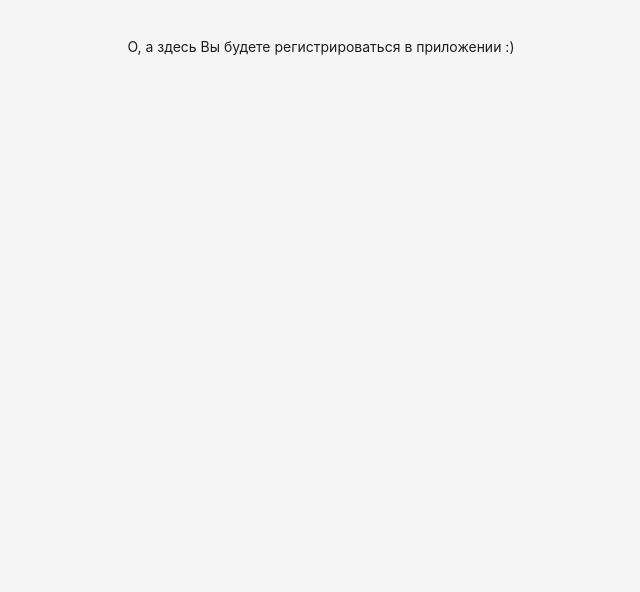
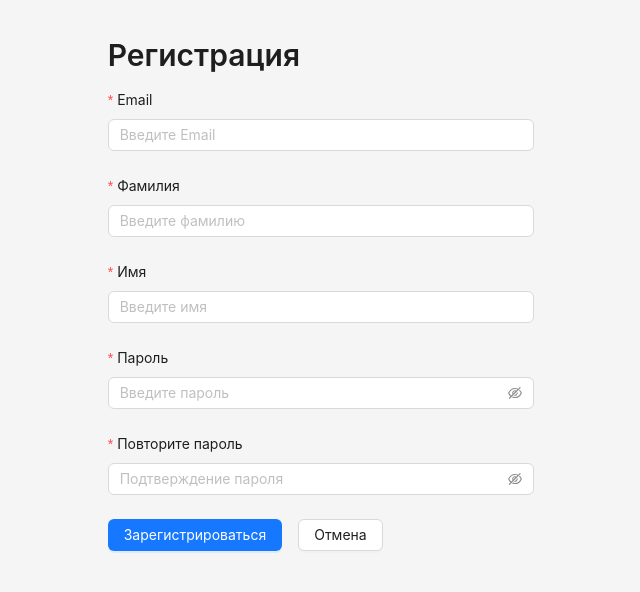
Before and after one commit to kaskodim/delivery-app, a Next.js app: page /auth/sign-up in a window 1280 px wide. Shown: the top 592 px of the page, without its empty margins (319-959 px from the left). Built offline with nearby package versions, Linux system fonts and the light colour scheme; what @ant-design/nextjs-registry would draw is missing.

Commit message:
верстка страницы регистрации #62

```diff
--- /dev/null
+++ b/src/app/(auth)/auth/sign-up/RegistrationForm/RegistrationForm.tsx
@@ -0,0 +1,149 @@
+"use client";
+
+import React, { useState } from "react";
+import { Button, Form, FormProps, Input, Typography } from "antd";
+import { CYRILLIC_VALIDATION_MESSAGE, PASSWORD_VALIDATION } from "@/constants";
+import { useNotificationContext } from "@/providers/notification/notificationContext";
+import { useRouter } from "next/navigation";
+import { LoadingOutlined } from "@ant-design/icons";
+
+type FieldType = {
+  email: string;
+  lastName: string;
+  firsName: string;
+  password: string;
+  repeatPassword: string;
+};
+
+type Props = {
+  setShowSuccessCard: (isRegistrationSuccess: boolean) => void;
+};
+
+const RegistrationForm = ({ setShowSuccessCard }: Props) => {
+  const [loading] = useState(false);
+
+  const { notificationApi } = useNotificationContext();
+  const router = useRouter();
+
+  const onFinish: FormProps<FieldType>["onFinish"] = (values) => {
+    console.log("Success:", values);
+    setShowSuccessCard(true);
+  };
+
+  const onFinishFailed: FormProps<FieldType>["onFinishFailed"] = (errorInfo) => {
+    console.log("Failed:", errorInfo);
+    notificationApi?.error({
+      message: "Ошибка отправки данных:",
+      description: errorInfo.errorFields[0].errors[0],
+    });
+  };
+
+  return (
+    <div>
+      <Typography.Title level={2}>Регистрация</Typography.Title>
+      <Form
+        name="basic"
+        initialValues={{ remember: true }} // Начальное значение поля "remember": true
+        onFinish={onFinish} // Функция, вызываемая при успешной отправке формы
+        onFinishFailed={onFinishFailed} // Функция, вызываемая при ошибке отправки формы
+        autoComplete="on" // Отключение автозаполнения браузера для полей формы
+        layout="vertical"
+      >
+        <Form.Item<FieldType>
+          label="Email"
+          name="email"
+          rules={[{ required: true, message: "Введите свою почту" }]}
+        >
+          <Input
+            placeholder="Введите Email"
+            type="email"
+          />
+        </Form.Item>
+
+        <Form.Item<FieldType>
+          label="Фамилия"
+          name="lastName"
+          rules={[
+            { required: true, message: "Допускается кириллица, пробел, тире", pattern: CYRILLIC_VALIDATION_MESSAGE },
+          ]}
+        >
+          <Input
+            placeholder="Введите фамилию"
+            type="text"
+          />
+        </Form.Item>
+
+        <Form.Item<FieldType>
+          label="Имя"
+          name="firsName"
+          rules={[
+            { required: true, message: "Допускается кириллица, пробел, тире", pattern: CYRILLIC_VALIDATION_MESSAGE },
+          ]}
+        >
+          <Input
+            placeholder="Введите имя"
+            type="text"
+          />
+        </Form.Item>
+
+        <Form.Item<FieldType>
+          label="Пароль"
+          name="password"
+          rules={[
+            {
+              required: true,
+              message: "Не менее 6 символов",
+              pattern: PASSWORD_VALIDATION,
+            },
+          ]}
+        >
+          <Input.Password placeholder={"Введите пароль"} />
+        </Form.Item>
+
+        <Form.Item<FieldType>
+          label="Повторите пароль"
+          name="repeatPassword"
+          dependencies={["password"]}
+          rules={[
+            {
+              required: true,
+              message: "Не менее 6 символов",
+              pattern: PASSWORD_VALIDATION,
+            },
+            ({ getFieldValue }) => ({
+              validator(_, value) {
+                if (!value || value === getFieldValue("password")) {
+                  return Promise.resolve();
+                }
+                return Promise.reject("Пароли не совпадают");
+              },
+            }),
+          ]}
+        >
+          <Input.Password placeholder={"Подтверждение пароля"} />
+        </Form.Item>
+
+        <Form.Item label={null}>
+          <div className={"flex gap-4"}>
+            <Button
+              type="primary"
+              htmlType="submit"
+              icon={loading && <LoadingOutlined spin />}
+              disabled={loading}
+            >
+              Зарегистрироваться
+            </Button>
+            <Button
+              type="default"
+              onClick={() => router.push("/auth/login")}
+            >
+              Отмена
+            </Button>
+          </div>
+        </Form.Item>
+      </Form>
+    </div>
+  );
+};
+
+export default RegistrationForm;
--- /dev/null
+++ b/src/app/(auth)/auth/sign-up/RegistrationSuccessCard/RegistrationSuccessCard.tsx
@@ -0,0 +1,15 @@
+import React from "react";
+import { Card, Typography } from "antd";
+
+const RegistrationSuccessCard = () => {
+  return (
+    <Card title="Спасибо за регистрацию">
+      <Typography>
+        Вы успешно зарегистрировались. Перед входом проверьте свою электронную почту, чтобы подтвердить свою учетную
+        запись.
+      </Typography>
+    </Card>
+  );
+};
+
+export default RegistrationSuccessCard;
--- a/src/app/(auth)/auth/sign-up/page.tsx
+++ b/src/app/(auth)/auth/sign-up/page.tsx
@@ -1,8 +1,17 @@
-import React from "react";
-import Text from "antd/es/typography/Text";
+"use client";
+
+import React, { useState } from "react";
+import RegistrationSuccessCard from "@/app/(auth)/auth/sign-up/RegistrationSuccessCard/RegistrationSuccessCard";
+import RegistrationForm from "@/app/(auth)/auth/sign-up/RegistrationForm/RegistrationForm";
 
 const SignUpPage = () => {
-  return <Text>О, а здесь Вы будете регистрироваться в приложении :)</Text>;
+  const [isShowSuccessCard, setShowSuccessCard] = useState<boolean>(false);
+
+  return (
+    <div className={"w-1/3"}>
+      {isShowSuccessCard ? <RegistrationSuccessCard /> : <RegistrationForm setShowSuccessCard={setShowSuccessCard} />}
+    </div>
+  );
 };
 
 export default SignUpPage;
--- a/src/app/layout.tsx
+++ b/src/app/layout.tsx
@@ -6,6 +6,7 @@ import { CustomThemeProvider } from "@/providers/themeContext/CustomThemeProvide
 import { AntdRegistry } from "@ant-design/nextjs-registry";
 import { Layout } from "antd";
 import NotificationProvider from "@/providers/notification/NotificationProvider";
+import React from "react";
 
 export const metadata: Metadata = {
   title: "Delivery app",
--- /dev/null
+++ b/src/constants.ts
@@ -0,0 +1,4 @@
+// кириллица, тире, пробел
+export const CYRILLIC_VALIDATION_MESSAGE = /^[А-Яа-яЁё\s-]+$/u;
+// не менее 6 символов
+export const PASSWORD_VALIDATION = /^.{6,}$/;
```
